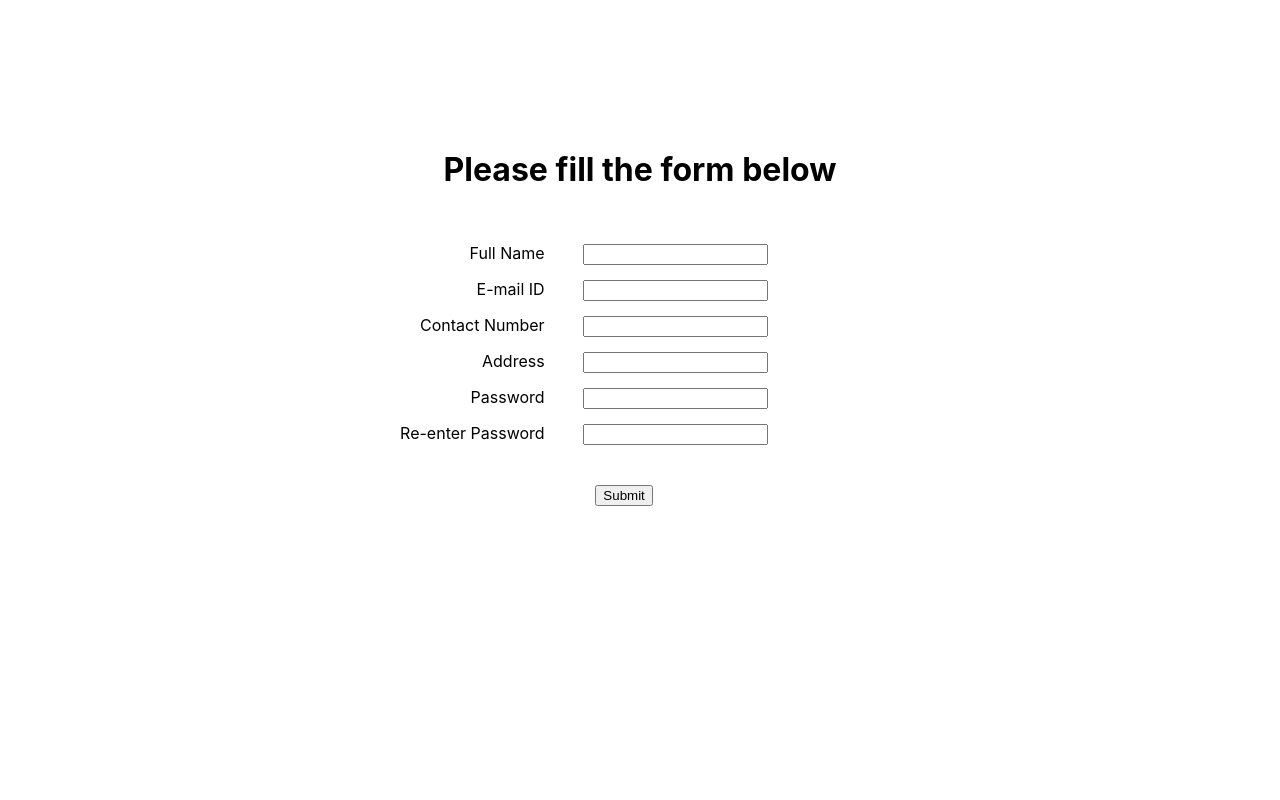
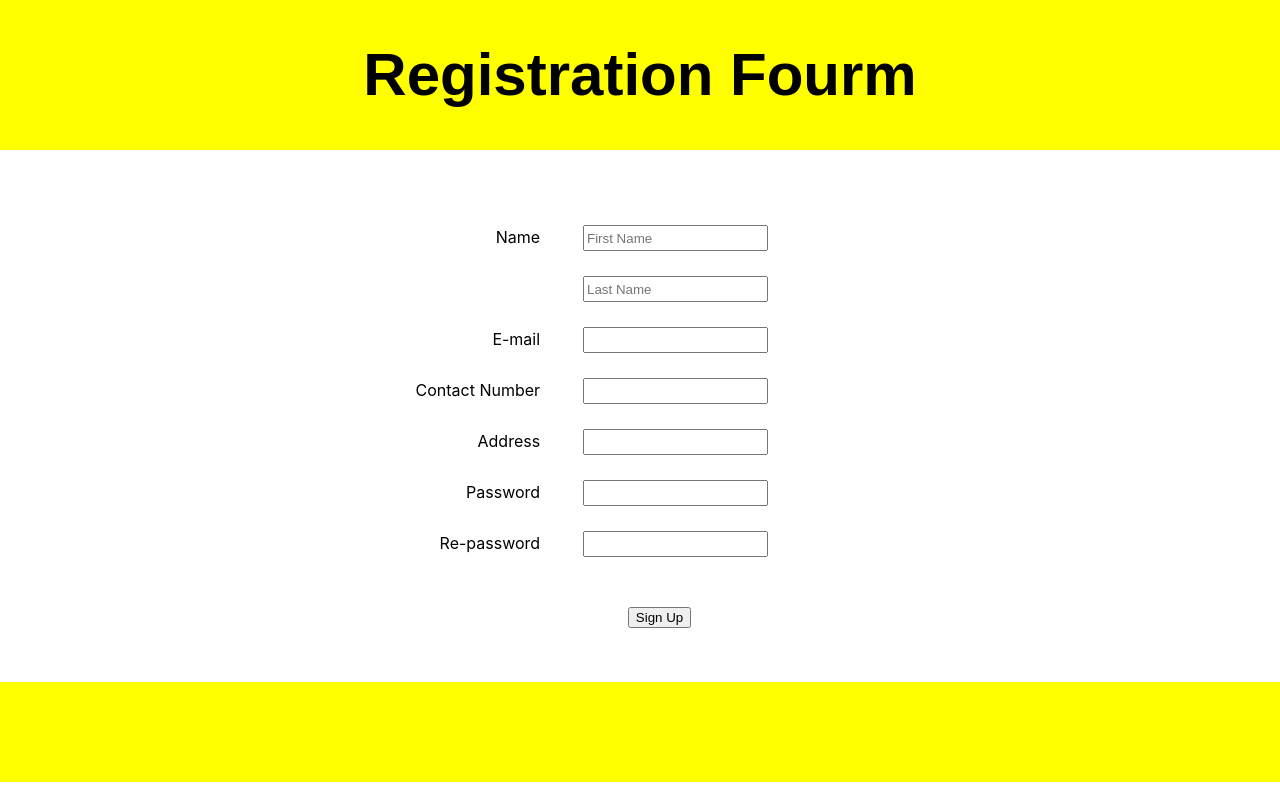
Before and after one commit to Prayag12/FormReact, a React (Create React App) app: page / in a window 1280 px wide. Built offline with nearby package versions, Linux system fonts and the light colour scheme.

Commit message:
Created a registration form

```diff
--- a/src/App.js
+++ b/src/App.js
@@ -1,53 +1,36 @@
 import React, {Component} from 'react';
-import './style.css'
-class Fourm extends Component{
+import './Registerstyle.css';
+import Login from './Login';
+import {BrowserRouter as Router, Switch, Route} from 'react-router-dom';
+class Register extends Component{
   render(){
     return(
-      <div className='Welcome' >
-        <header>
-        <h1 className= 'title'>Please fill the form below</h1>
+            <div>
+                <header className='RegFHead'>
+                    <h1>Registration Fourm</h1>
                 </header>
-        <body className='body'>
-        <text className= 'info'>Full Name</text>
-        <input
-        className='txtField'
-        type='text'
-        />
+                <body className='RegBody'>
+                    <text className='IUserInfo'>Name</text> <input className='UserInput' type='text' placeholder='First Name'/> <br/> <input className= 'UserInput' type='text' placeholder='Last Name'/>
                     <br/>
-        <text className= 'info'>E-mail ID</text>
-        <input
-        className='txtField'
-        type='text'
-        />
+                    <text className='IUserInfo'>E-mail</text> <input className='UserInput' type= 'text'/>
                     <br/>
-        <text className= 'info'>Contact Number</text>
-        <input
-        className='txtField'
-        type='text'
-        />
+                    <text className='IUserInfo'>Contact Number</text> <input className='UserInput' type='text'/>
                     <br/>
-        <text className= 'info'>Address</text>
-        <input
-        className='txtField'
-        type='text'
-        />
+                    <text className='IUserInfo'>Address</text> <input className='UserInput' type='text'/>
                     <br/>
-        <text className= 'info'>Password</text>
-        <input
-        className='txtField'
-        type='password'
-        />
+                    <text className='IUserInfo'>Password</text> <input className='UserInput' type='password'/>
                     <br/>
-         <text className= 'info'>Re-enter Password</text>
-        <input
-        className='txtField'
-        type='password'
-        />
+                    <text className='IUserInfo'>Re-password</text> <input className='UserInput' type='password'/>
                     <br/>
-        <button className='submitButton'>Submit</button>
+                    <button className='SubmitButton'>Sign Up</button>
                 </body>
+                <footer className='RegFFoot'>
+
+                </footer>
             </div>
+
+
         )
     }
 }
-export default Fourm
+export default Register
--- /dev/null
+++ b/src/Login.js
@@ -0,0 +1,27 @@
+import React, {Component} from 'react';
+import './Registerstyle.css'
+import RegisterLogin from './Registerlogin'
+class Register extends Component{
+  render(){
+    return(
+            <div>
+                <header className='RegFHead'>
+                    <h1>Log In Fourm</h1>
+                </header>
+                <body className='RegBody'>
+                    <text className='IUserInfo'>E-mail</text> <input className= 'UserInput' type= 'text'/>
+                    <br/>
+                    <text className='IUserInfo'>Password</text> <input className= 'UserInput' type='password'/>
+                    <br/>
+                    <button className='SubmitButton'>Login</button>
+                </body>
+                <footer className='RegFFoot'>
+
+                </footer>
+            </div>
+
+
+        )
+    }
+}
+export default Register
--- /dev/null
+++ b/src/Registerlogin.js
@@ -0,0 +1,35 @@
+import React, {Component} from 'react';
+import './Registerstyle.css'
+import Login from './Login'
+class Register extends Component{
+  render(){
+    return(
+            <div>
+                <header className='RegFHead'>
+                    <h1>Registration Fourm</h1>
+                </header>
+                <body>
+                    <text className='IUserInfo'>Name</text> <input className= 'UserInput' type='text' placeholder='First Name'/> <input className= 'UserInput' type='text' placeholder='Last Name'/>
+                    <br/>
+                    <text className='IUserInfo'>E-mail</text> <input className= 'UserInput' type= 'text'/>
+                    <br/>
+                    <text className='IUserInfo'>Contact Number</text> <input className= 'UserInput' type='text'/>
+                    <br/>
+                    <text className='IUserInfo'>Address</text> <input className= 'UserInput' type='text'/>
+                    <br/>
+                    <text className='IUserInfo'>Password</text> <input className= 'UserInput' type='password'/>
+                    <br/>
+                    <text className='IUserInfo'>Re-password</text> <input className= 'UserInput' type='password'/>
+                    <br/>
+                    <button className='SubmitButton'>Sign Up</button>
+                </body>
+                <footer>
+
+                </footer>
+            </div>
+
+
+        )
+    }
+}
+export default Register
--- /dev/null
+++ b/src/Registerstyle.css
@@ -0,0 +1,36 @@
+.RegFHead{
+    text-align: center;
+    color: black;
+    display: flex;
+    min-height: 150px;
+    background-color: yellow;
+    justify-content: space-around;
+    font-family: sans-serif;
+    font-size: 30px;
+}
+.RegBody{
+    margin-top: 50px;
+    text-align: right;
+    margin-right: 40%;
+
+}
+.IUserInfo{
+    margin-top: 25px;
+    margin-right: 5%;
+}
+.UserInput{
+    margin-top: 25px;
+    min-height: 20px;
+    min-width: 20px;
+
+}
+.SubmitButton{
+    margin-top: 50px;
+    margin-right: 10%;
+}
+.RegFFoot{
+    display: flex;
+    min-height: 100px;
+    background-color: yellow;
+    margin-top: 4.25%;
+}
```
Also changed, not shown: src/Oldforum.js (added, +53 -0 lines). Lines whose indentation alone changed are shown as unchanged.
